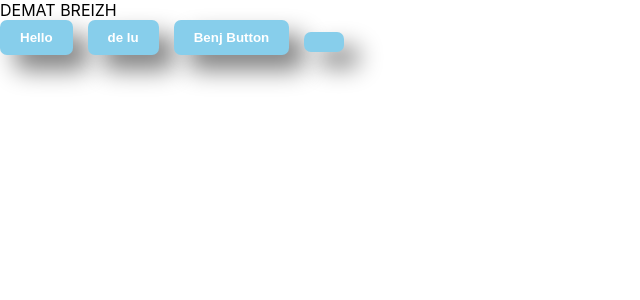
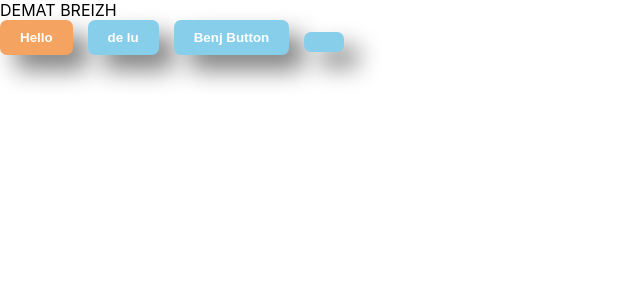
Before and after one commit to RodolpheGaste/2022-04-13-tjs, a React (Create React App) app: page / in a window 1280 px wide. Shown: the top 300 px of the page, without its empty margins (0-640 px from the left). Built offline with nearby package versions, Linux system fonts and the light colour scheme.

Commit message:
Couleur sur un seul bouton

```diff
--- a/src/App/App.js
+++ b/src/App/App.js
@@ -6,9 +6,10 @@ function App() {
   return (
     <div className="App">
       DEMAT BREIZH<br/>
-      <Button text = "Hello" onButtonClicked={(unParam)=>{
+      <Button bgColor="SandyBrown" text = "Hello" onButtonClicked={(unParam)=>{
         console.log(unParam);
-      }}/>
+      }}
+         />
       <Button text="de lu"/><Button text="Benj Button"/><Button/><br/>
     </div>
   );
--- a/src/App/components/Button/Button.js
+++ b/src/App/components/Button/Button.js
@@ -3,7 +3,9 @@ import './Button.css'
 
 const Button = (props) => {
     console.log(props);
-    return <button onClick={(evt) => {
+    return <button
+    style={{ backgroundColor: props.bgColor}}
+    onClick={(evt) => {
         props.onButtonClicked('Un truc à afficher')
     }
     } className="Button">{props.text}</button>;
```
